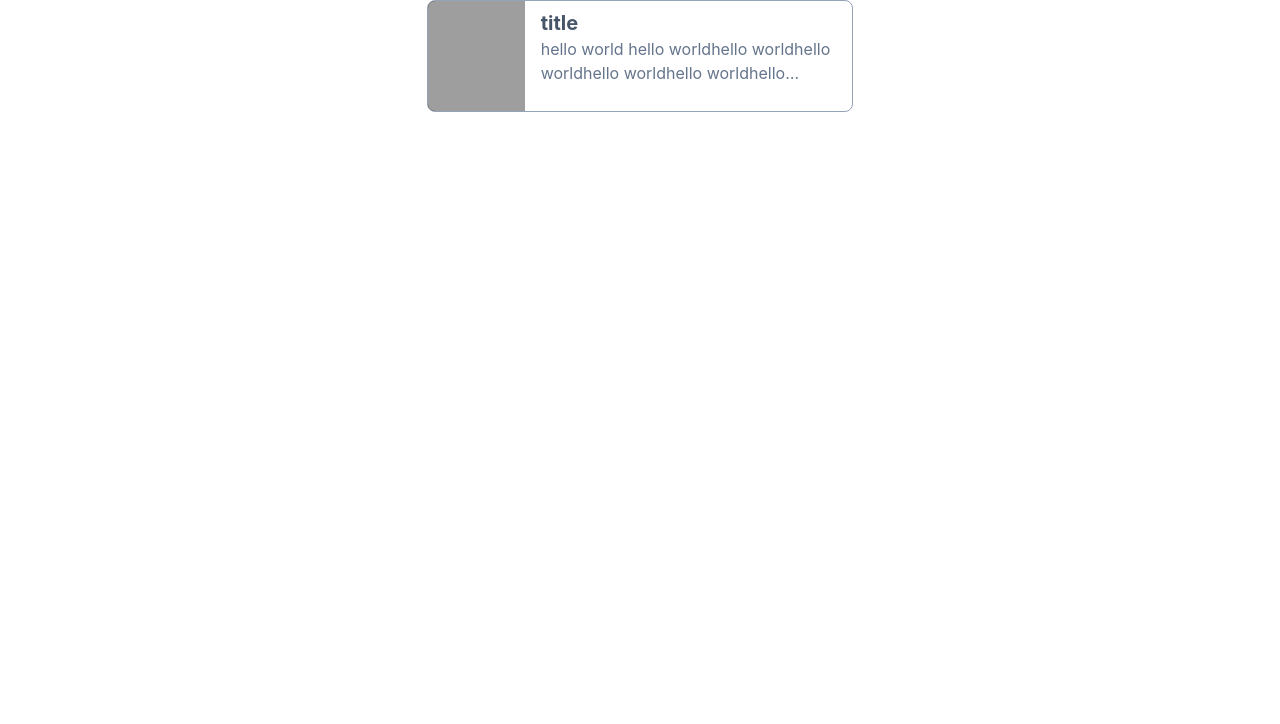
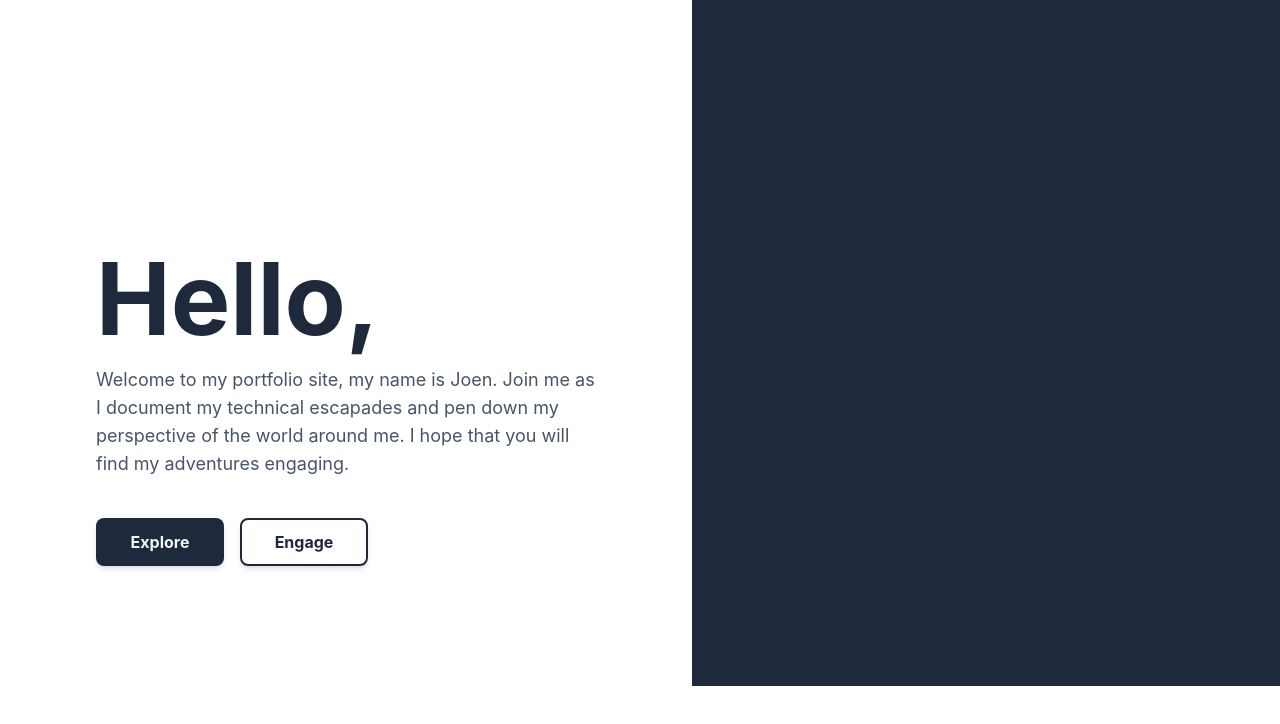
Before and after one commit to Joentze/hellojoen, a React (Create React App) app: page / in a window 1280 px wide. Shown: the top 724 px of the page. Built offline with nearby package versions, Linux system fonts and the light colour scheme; grey boxes are pictures that could not be loaded.

Commit message:
feat: added basic hero layout & react-icons package

```diff
--- a/package.json
+++ b/package.json
@@ -13,6 +13,7 @@
     "@types/react-dom": "^18.0.10",
     "react": "^18.2.0",
     "react-dom": "^18.2.0",
+    "react-icons": "^4.7.1",
     "react-scripts": "5.0.1",
     "web-vitals": "^2.1.4"
   },
--- a/src/App.tsx
+++ b/src/App.tsx
@@ -1,12 +1,14 @@
 import React from 'react'
 import './App.css'
-import ProjectCard from './components/card/ProjectCard'
+// import ProjectCard from './components/card/ProjectCard'
+import HeroLayout from './components/hero/HeroLayout'
 
 // eslint-disable-next-line @typescript-eslint/explicit-function-return-type
 function App () {
   return (
     <div className="App">
-      <ProjectCard title="title" description='hello world hello worldhello worldhello worldhello worldhello worldhello worldhello worldhello world' image="hello" link="hello"/>
+      <HeroLayout/>
+      {/* <ProjectCard title="title" description='hello world hello worldhello worldhello worldhello worldhello worldhello worldhello worldhello world' image="hello" link="hello"/> */}
     </div>
   )
 }
--- /dev/null
+++ b/src/components/hero/HeroLayout.tsx
@@ -0,0 +1,23 @@
+import React from 'react'
+
+const HeroLayout = (): React.ReactElement => {
+  return <div className='w-full h-screen top-0 left-0 flex select-none'>
+    <div className="flex flex-col md:flex-row w-full h-fit">
+      <div className='text-left w-full p-10 pt-56 md:px-24 px-8'>
+      <p className='text-[100px] font-bold text-slate-800'>Hello,</p>
+      <p className='text-lg text-slate-600 line-clamp-4 -mt-2'>
+      Welcome to my portfolio site, my name is Joen. Join me as I document my technical escapades and pen down my perspective of the world around me. I hope that you will find my adventures engaging.
+      </p>
+      <div className='flex flex-row w-full mt-10 gap-4 mb-20'>
+      <button className='ease-in duration-100 active:text-slate-300 active:bg-slate-700 shadow shadow-md hover:shadow-lg w-32 bg-slate-800 text-slate-100 h-12 font-bold rounded-lg'>Explore</button>
+      <button className='ease-in duration-100 active:text-slate-300 active:bg-slate-700 shadow shadow-md hover:shadow-lg w-32 border border-slate-800 text-slate-800 border-2 h-12 font-bold rounded-lg hover:bg-slate-800 hover:text-slate-100'>Engage</button>
+      </div>
+      </div>
+      <div className='w-full bg-slate-800'>
+
+      </div>
+    </div>
+  </div>
+}
+
+export default HeroLayout
--- a/tailwind.config.js
+++ b/tailwind.config.js
@@ -5,7 +5,18 @@ module.exports = {
     './src/**/*.{js,ts,jsx,tsx}'
   ],
   theme: {
-    extend: {}
+    extend: {},
+    theme: {
+      fontSize: {
+        sm: '0.8rem',
+        base: '1rem',
+        xl: '1.25rem',
+        '2xl': '1.563rem',
+        '3xl': '1.953rem',
+        '4xl': '2.441rem',
+        '5xl': '3.052rem'
+      }
+    }
   },
   plugins: [
     require('@tailwindcss/line-clamp')
```
Also changed, not shown: 1 other file (tests, documents, lock files or other folders).
